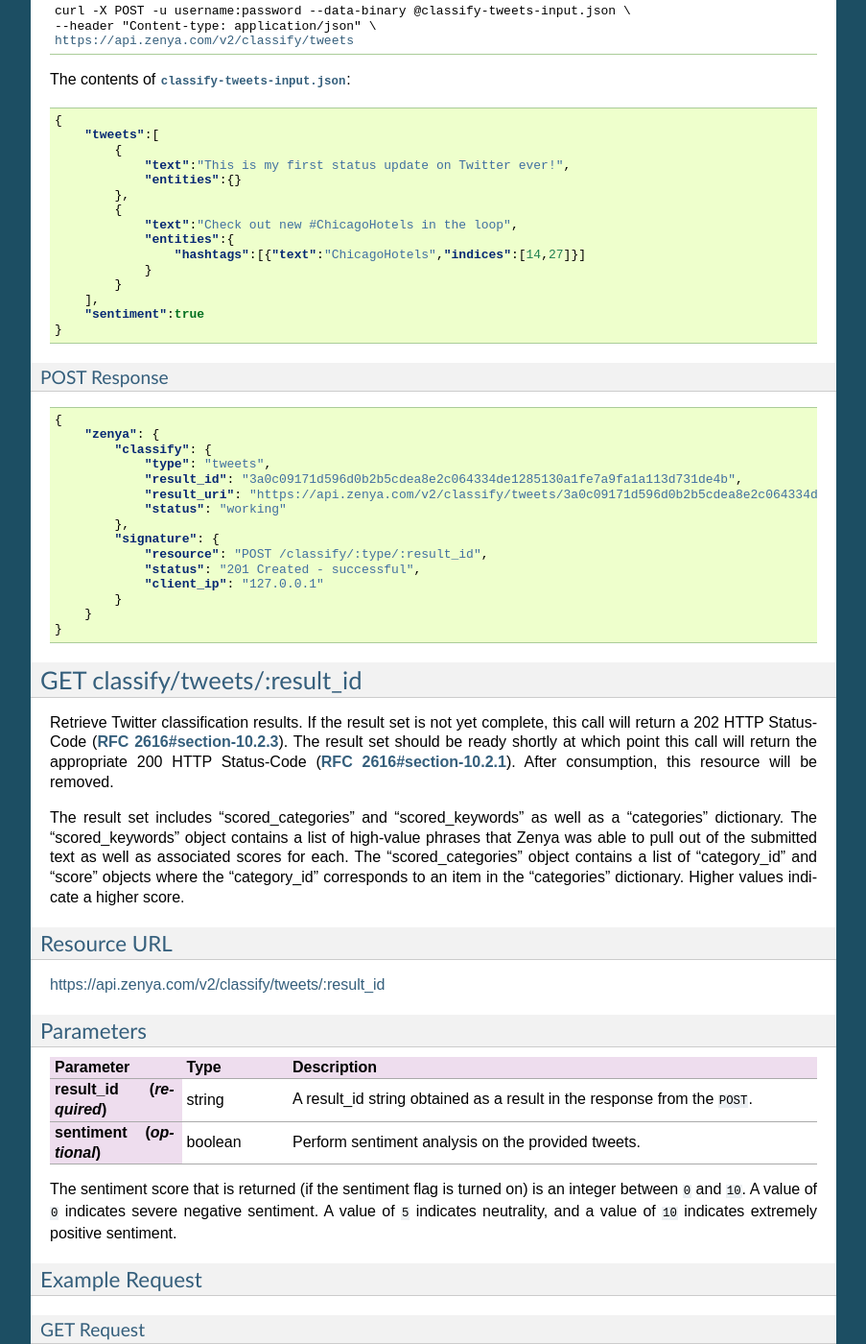
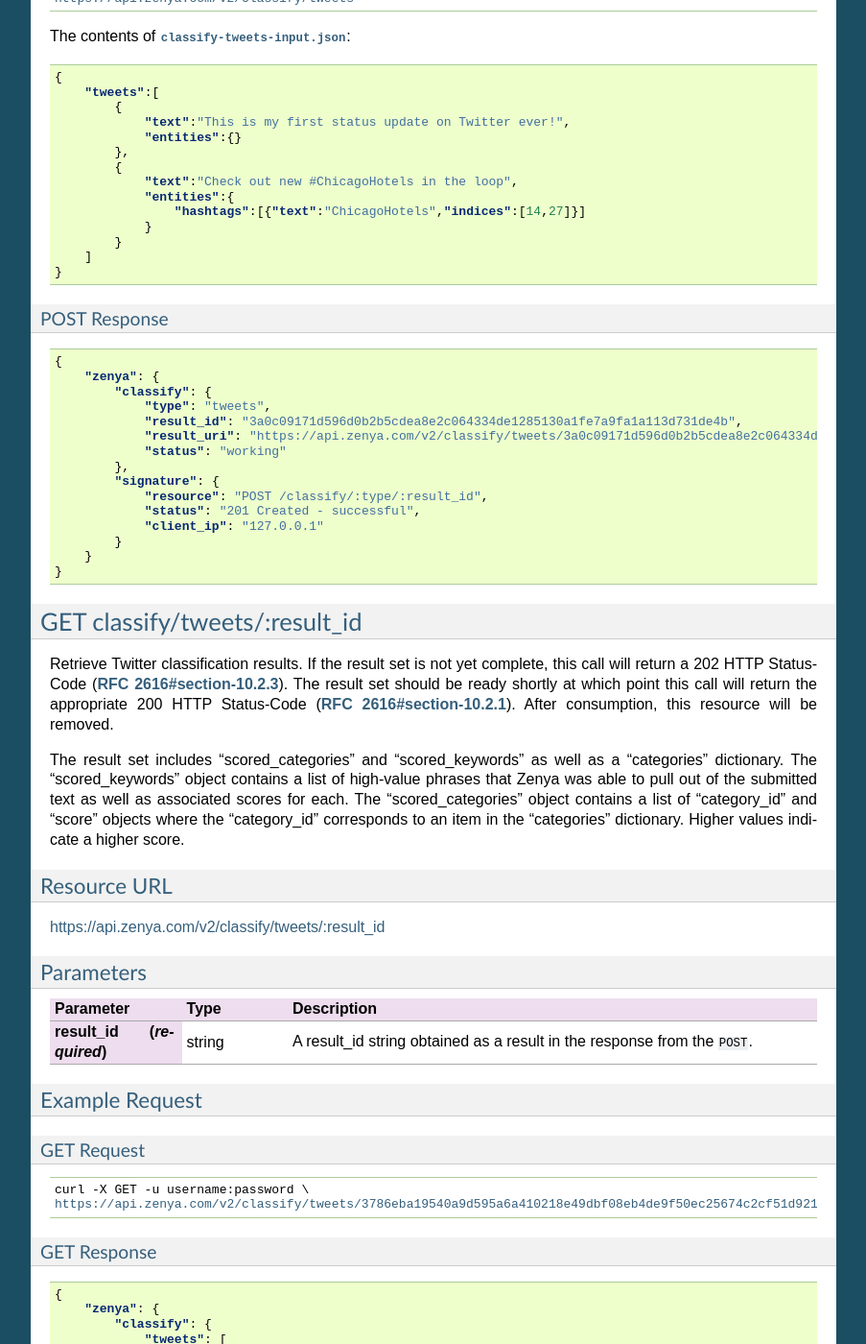
Before and after one commit to info-com/zenya-api-docs, a Sphinx documentation site: the page built from source/classify-tweets.rst, in a window 1280 px wide and 1400 px high, scrolled down 1222 px. Shown: the whole window at 96% size, without its empty margins (198-1101 px from the left). Built offline with Sphinx 7.4.7, drawn with Linux system fonts in a browser that asks for light colours; some of the changed text lies outside the part shown.

Commit message:
removed sentiment documentation for the time being

```diff
--- a/source/_static/classify-tweets-input.json
+++ b/source/_static/classify-tweets-input.json
@@ -10,6 +10,5 @@
 	        "hashtags":[{"text":"ChicagoHotels","indices":[14,27]}]
 	    }
         }
-    ],
-    "sentiment":true
+    ]
 }
--- a/source/classify-tweets.rst
+++ b/source/classify-tweets.rst
@@ -27,7 +27,7 @@
     :widths: 25, 20, 100
 
     "tweets (*required*)", "array", "A list of tweet objects."
-    "sentiment (*optional*)", "boolean", "Include sentiment analysis for each tweet."
+..    "sentiment (*optional*)", "boolean", "Include sentiment analysis for each tweet."
 
 Tweet objects are the same as those returned from the Twitter API.  For example:
 
@@ -111,11 +111,8 @@
     :widths: 25, 20, 100
 
     "result_id (*required*)", "string", "A result_id string obtained as a result in the response from the ``POST``."
-    "sentiment (*optional*)", "boolean", "Perform sentiment analysis on the provided tweets."
 
-The sentiment score that is returned (if the sentiment flag is turned on) is an integer between
-``0`` and ``10``.  A value of ``0`` indicates severe negative sentiment.  A value of ``5`` indicates
-neutrality, and a value of ``10`` indicates extremely positive sentiment.
+.. The sentiment score that is returned (if the sentiment flag is turned on) is an integer between  ``0`` and ``10``.  A value of ``0`` indicates severe negative sentiment.  A value of ``5`` indicates neutrality, and a value of ``10`` indicates extremely positive sentiment.
 
 Example Request
 ^^^^^^^^^^^^^^^
@@ -153,8 +150,7 @@
 				"keyword": "twitter",
 				"score": 1
 			    }
-			],
-			"sentiment": 5
+			]
 		    },
 		    {
 			"scored_categories": [
@@ -184,8 +180,7 @@
 				"keyword": "# chicago hotel",
 				"score": 1
 			    }
-			],
-			"sentiment": 7
+			]
 		    }
 		],
 		"categories": {
```
